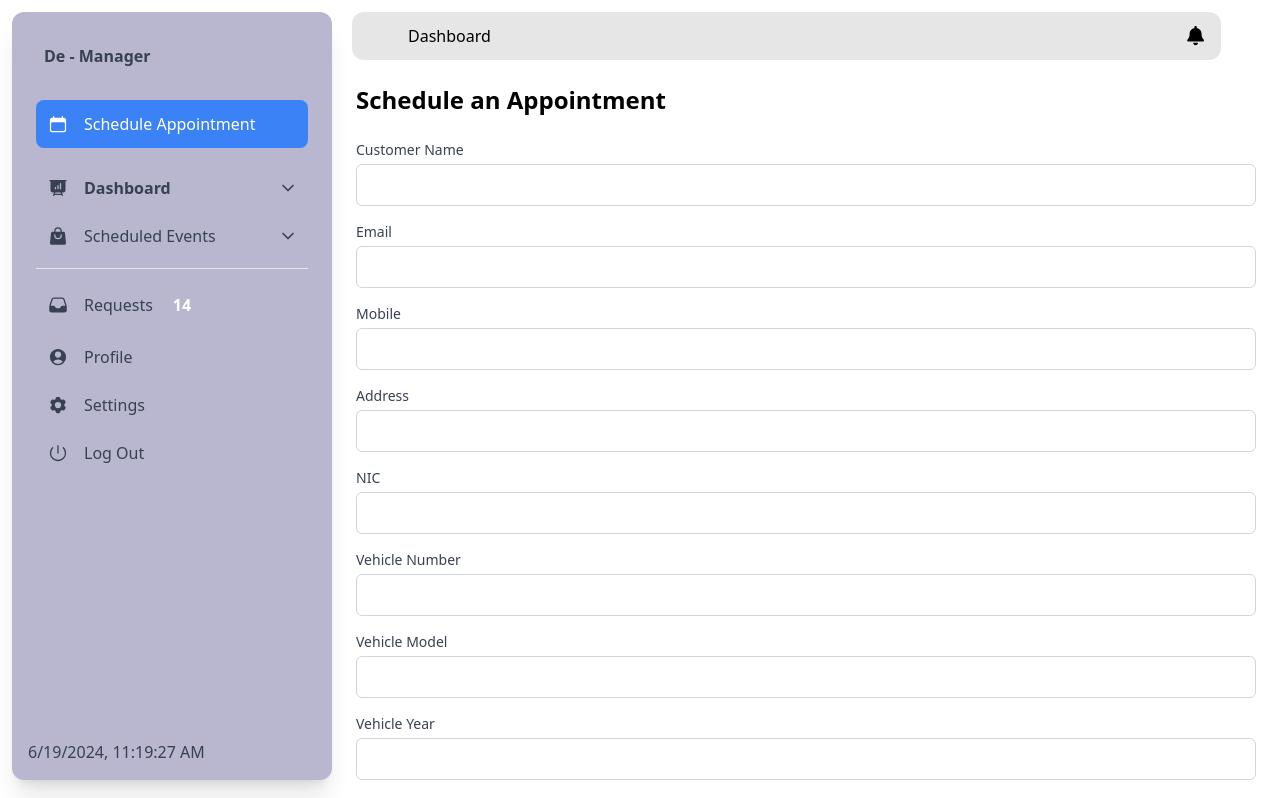
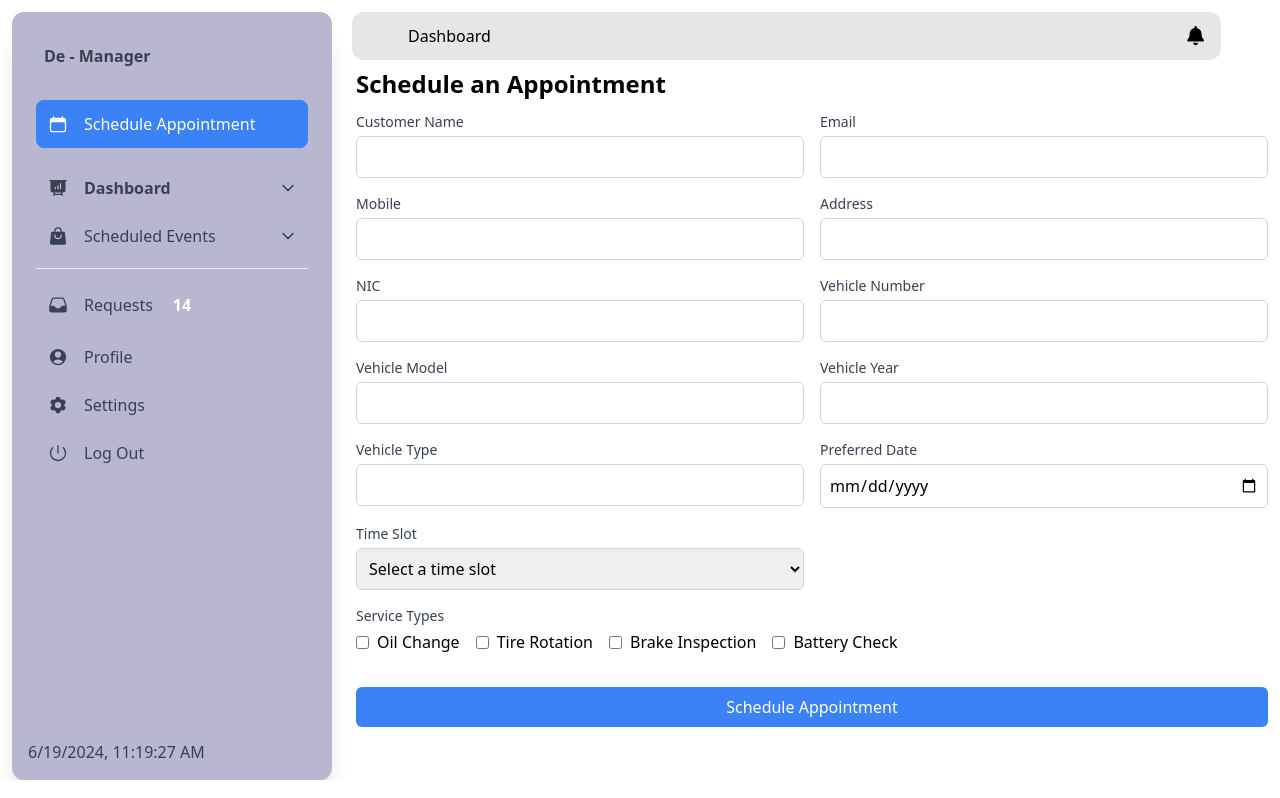
Before and after one commit to YaseeRathnayaka/De-Manager, a React (Vite) app in the folder admin/: page /schedule-appointment in a window 1280 px wide. Shown: the top 798 px of the page. Built offline with nearby package versions, Linux system fonts and the light colour scheme.

Commit message:
Update Schedule.jsx

```diff
--- a/admin/src/Components/Pages/Schedule/Schedule.jsx
+++ b/admin/src/Components/Pages/Schedule/Schedule.jsx
@@ -69,9 +69,9 @@ const Schedule = () => {
       <SideNavBar />
       <div className="flex flex-col flex-1">
         <HeaderBar />
-        <div className="p-6">
-          <h2 className="mb-6 text-2xl font-bold">Schedule an Appointment</h2>
-          <form onSubmit={handleSubmit} className="space-y-4">
+        <div className="pt-2 pl-6 mr-3">
+          <h2 className="mb-3 text-2xl font-bold">Schedule an Appointment</h2>
+          <form onSubmit={handleSubmit} className="grid grid-cols-1 gap-4 md:grid-cols-2">
             <div>
               <label className="block text-sm font-medium text-gray-700">Customer Name</label>
               <input
@@ -197,7 +197,7 @@ const Schedule = () => {
                 ))}
               </select>
             </div>
-            <div>
+            <div className="md:col-span-2">
               <label className="block text-sm font-medium text-gray-700">Service Types</label>
               <div className="mt-1">
                 {serviceOptions.map(service => (
@@ -215,7 +215,7 @@ const Schedule = () => {
                 ))}
               </div>
             </div>
-            <div className="pt-4">
+            <div className="pt-4 md:col-span-2">
               <button
                 type="submit"
                 className="w-full p-2 text-white transition duration-300 bg-blue-500 rounded-md hover:bg-blue-600"
```
